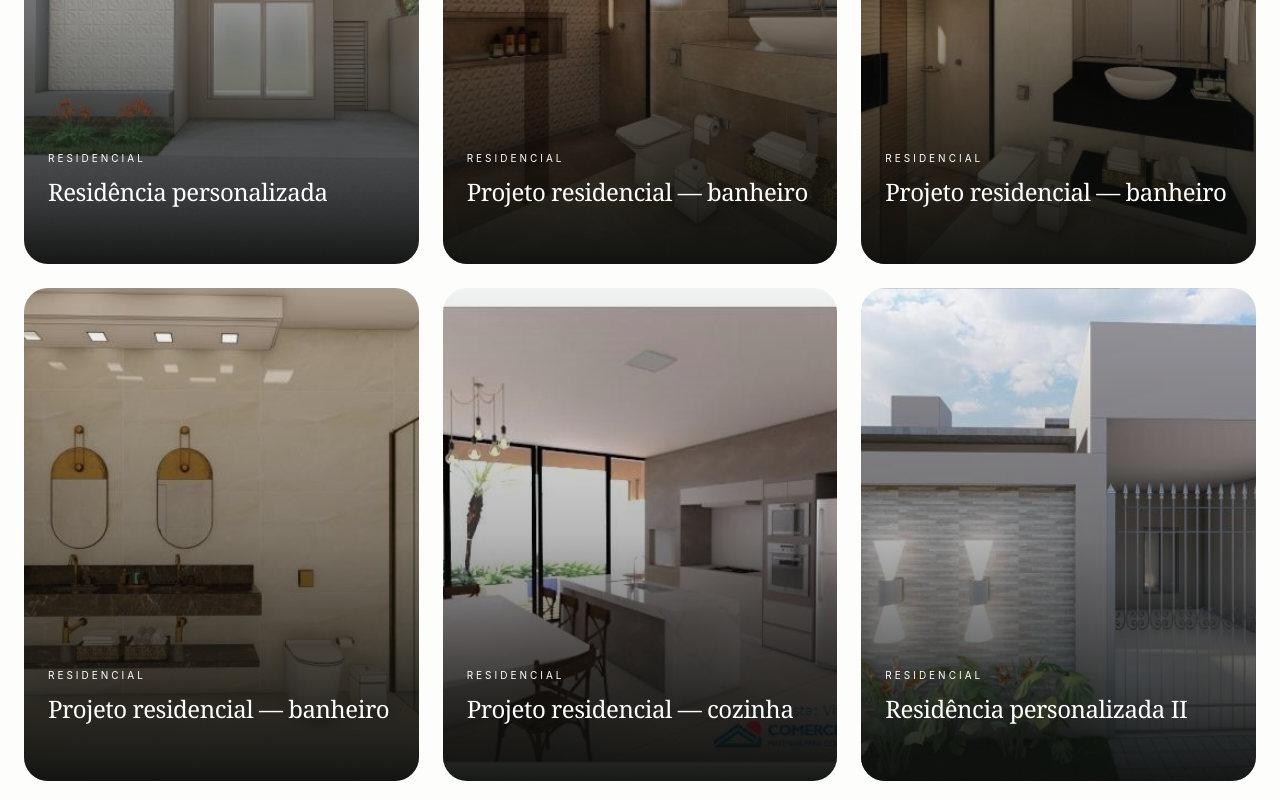
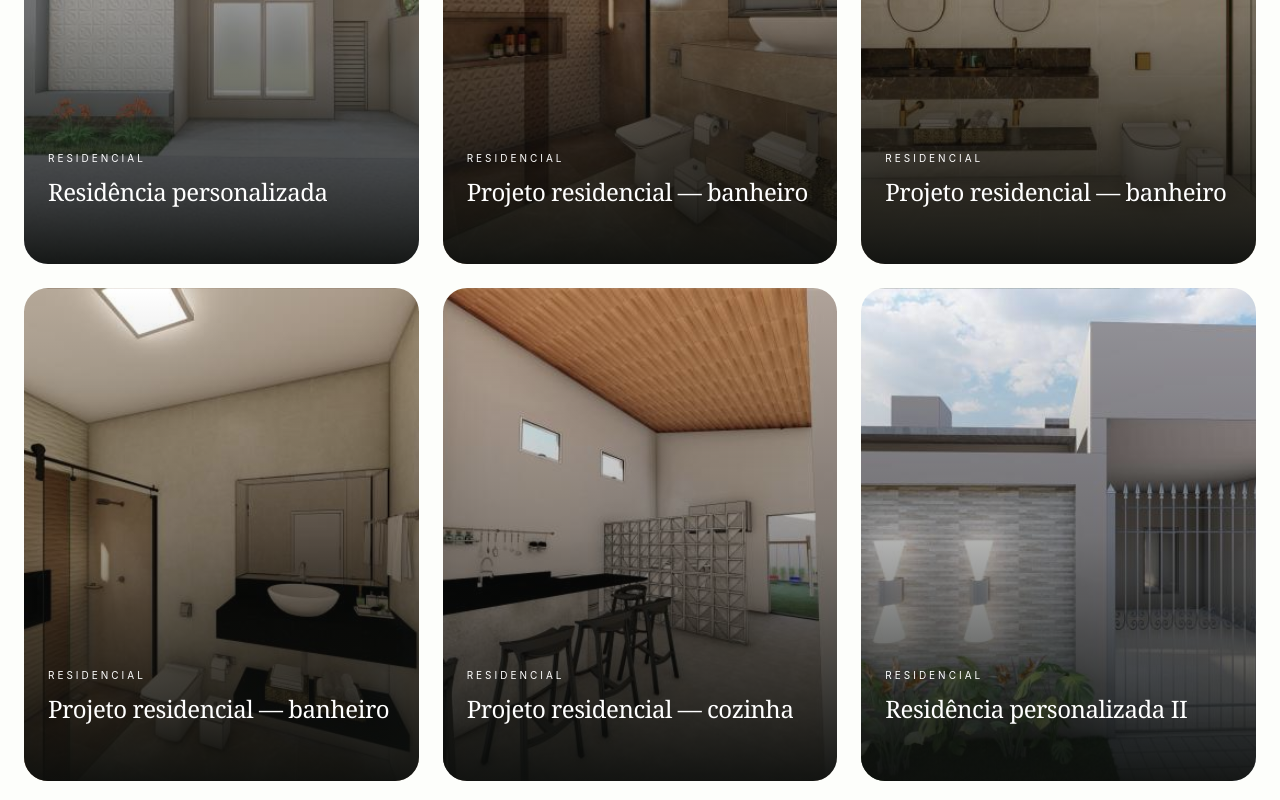
Before and after one commit to felipelima-Ti/portifolioVicc, a Next.js app: page / in a window 1280 px wide. Shown: the part 3500-4300 px from the top of the page. Built offline with nearby package versions, Linux system fonts and the light colour scheme.

Commit message:
update: section projects modal for view projects

```diff
--- a/src/app/page.jsx
+++ b/src/app/page.jsx
@@ -1,13 +1,16 @@
-"use client";
+"use client"
 
 import { motion } from "framer-motion";
 import { useEffect, useState } from "react";
-import { Building2, Home, Palette, Lightbulb, Trees, Ruler, ArrowRight, Mail } from "lucide-react";
+import { Building2, Home, Palette, Lightbulb, Trees, Ruler, ArrowRight,Menu, X , Mail,ChevronLeft, ChevronRight } from "lucide-react";
 import { FaLinkedin, FaInstagram, FaWhatsapp } from "react-icons/fa";
 import casa from "../../public/coz.png"
 import vic from "../../public/vic.jpeg"
 import Typewriter from "./hooks/typewriter";
-import { Menu, X } from "lucide-react";
+
+
+
+
 
 
 
@@ -15,6 +18,7 @@ const fade = {
   hidden: { opacity: 0, y: 24 },
   show: { opacity: 1, y: 0, transition: { duration: 0.8, ease: [0.22, 1, 0.36, 1] } },
 };
+
 
 const services = [
   { icon: Home, title: "Arquitetura Residencial", desc: "Projetos de casas e apartamentos que combinam conforto, funcionalidade e estética personalizada." },
@@ -35,32 +39,92 @@ const experiences = [
 const projects = [
   {
     title: "Residência personalizada",
-    img: "/cena1.jpeg",
+    img: [
+    "/cena1.jpeg",
+    "/cena1.jpeg",
+    "/cena1.jpeg"
+  ],
+      description:
+      "Projeto residencial contemporâneo com integração entre áreas internas e externas."
   },
   {
     title: "Projeto residencial — banheiro",
-    img: "/cena2.jpeg",
+    img: [
+    "/cena2.jpeg",
+    "/cena3.jpeg",
+    "/cena3.jpeg"
+  ],
+    description:
+    "Projeto residencial contemporâneo com integração entre áreas internas e externas."
   },
   {
     title: "Projeto residencial — banheiro",
-    img: "/cena3.jpeg",
+  img: [
+    "/cena7.jpeg",
+    "/cena3.jpeg",
+    "/cena3.jpeg"
+  ],
+    description:
+    "Projeto residencial contemporâneo com integração entre áreas internas e externas."
   },
   {
     title: "Projeto residencial — banheiro",
-    img: "/cena7.jpeg",
+   img: [
+    "/cena3.jpeg",
+    "/cena3.jpeg",
+    "/cena3.jpeg"
+  ],
+    description:
+    "Projeto residencial contemporâneo com integração entre áreas internas e externas."
   },
   {
     title: "Projeto residencial — cozinha",
-    img: "/cozinha.jpeg",
+   img: [
+    "/cena5.jpeg",
+    "/cena4.jpeg",
+    "/cena4.jpeg"
+  ],
+    description:
+    "Projeto residencial contemporâneo com integração entre áreas internas e externas."
   },
   {
     title: "Residência personalizada II",
-    img: "/cena6.jpeg",
+   img: [
+    "/cena6.jpeg",
+    "/cena1.jpeg",
+    "/cena4.jpeg"
+  ],
+    description:
+    "Projeto residencial contemporâneo com integração entre áreas internas e externas."
   },
 ];
 
+
+
   export default function Page() {
+
     const [menuOpen, setMenuOpen] = useState(false);
+    const [selectedProject, setSelectedProject] = useState(null);
+   const [currentImage, setCurrentImage] = useState(0);
+   const prevImage = () => {
+  if (!selectedProject?.img) return;
+
+  setCurrentImage((prev) =>
+    prev === 0
+      ? selectedProject.img.length - 1
+      : prev - 1
+  );
+};
+
+const nextImage = () => {
+  if (!selectedProject?.img) return;
+
+  setCurrentImage((prev) =>
+    prev === selectedProject.img.length - 1
+      ? 0
+      : prev + 1
+  );
+};
   return (
     <div className="min-h-screen bg-background text-foreground">
       {/* HEADER */}
@@ -302,17 +366,18 @@ const projects = [
             {projects.map((project,i) => (
             <motion.a
   key={i}
-               // href=""
+  onClick={() => {
+  setSelectedProject(project);setCurrentImage(0);}}
   initial={{ opacity: 0, y: 30 }}
   whileInView={{ opacity: 1, y: 0 }}
   viewport={{ once: true }}
   transition={{ duration: 0.55, delay: i * 0.06 }}
-                className="group relative block overflow-hidden rounded-3xl"
+  className="group relative block cursor-pointer overflow-hidden rounded-3xl"
 >
                 <div
                   className="aspect-[4/5] w-full bg-cover bg-center transition-smooth group-hover:scale-105"
                 style={{
-                backgroundImage: `url(${project.img})`,}}
+                backgroundImage: `url(${project.img[0]})`}}
                 />
                 <div className="absolute inset-0 bg-gradient-to-t from-secondary/95 via-secondary/30 to-transparent" />
                 <div className="absolute inset-x-0 bottom-0 p-6 text-white">
@@ -326,6 +391,57 @@ const projects = [
             ))}
           </div>
         </div>
+        {selectedProject && (
+  <div
+    className="fixed inset-0 z-50 flex items-center justify-center bg-black/70 p-4"
+    onClick={() => setSelectedProject(null)}
+  >
+    <div
+      className="relative max-w-6xl w-full h-200 overflow-hidden rounded-3xl bg-background"
+      onClick={(e) => e.stopPropagation()}
+    >
+      <button
+        onClick={() => setSelectedProject(null)}
+        className="absolute right-4 top-4 z-10 rounded-full bg-black/50 p-2 text-white"
+      >
+        ✕
+      </button>
+
+     <img
+  src={selectedProject.img[currentImage]}
+  alt={selectedProject.title}
+  className="h-[450px] w-full object-cover"
+/>
+<button
+  onClick={prevImage}
+  className="absolute left-4 top-1/3 -translate-y-1/2 rounded-full bg-black/10 p-2 text-white"
+>
+  <ChevronLeft size={25} />
+</button>
+
+<button
+  onClick={nextImage}
+  className="absolute right-4 top-1/3 -translate-y-1/2 rounded-full bg-black/10 p-2 text-white"
+>
+  <ChevronRight size={26} />
+</button>
+      <div className="p-6">
+        <span className="text-xs uppercase tracking-[0.3em] text-primary">
+          Residencial
+        </span>
+
+        <h3 className="mt-2 text-3xl font-semibold">
+          {selectedProject.title}
+        </h3>
+
+        <p className="mt-4 text-muted-foreground">
+          {selectedProject.description ||
+            "Descrição do projeto. Aqui você pode adicionar informações como área construída, localização, conceito arquitetônico e materiais utilizados."}
+        </p>
+      </div>
+    </div>
+  </div>
+)}
       </section>
 
       {/* CONTACT */}
```
Lines whose indentation alone changed are shown as unchanged.
